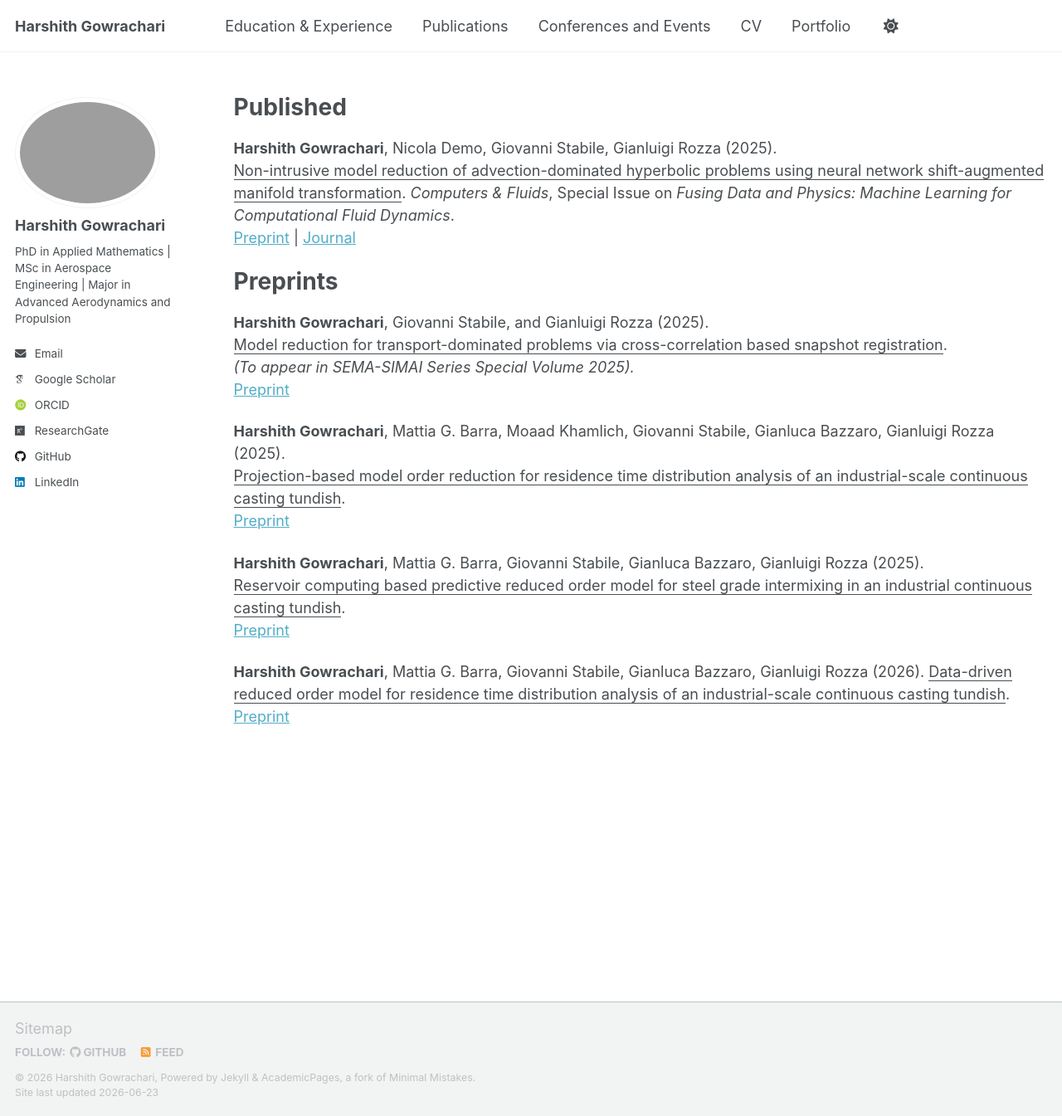
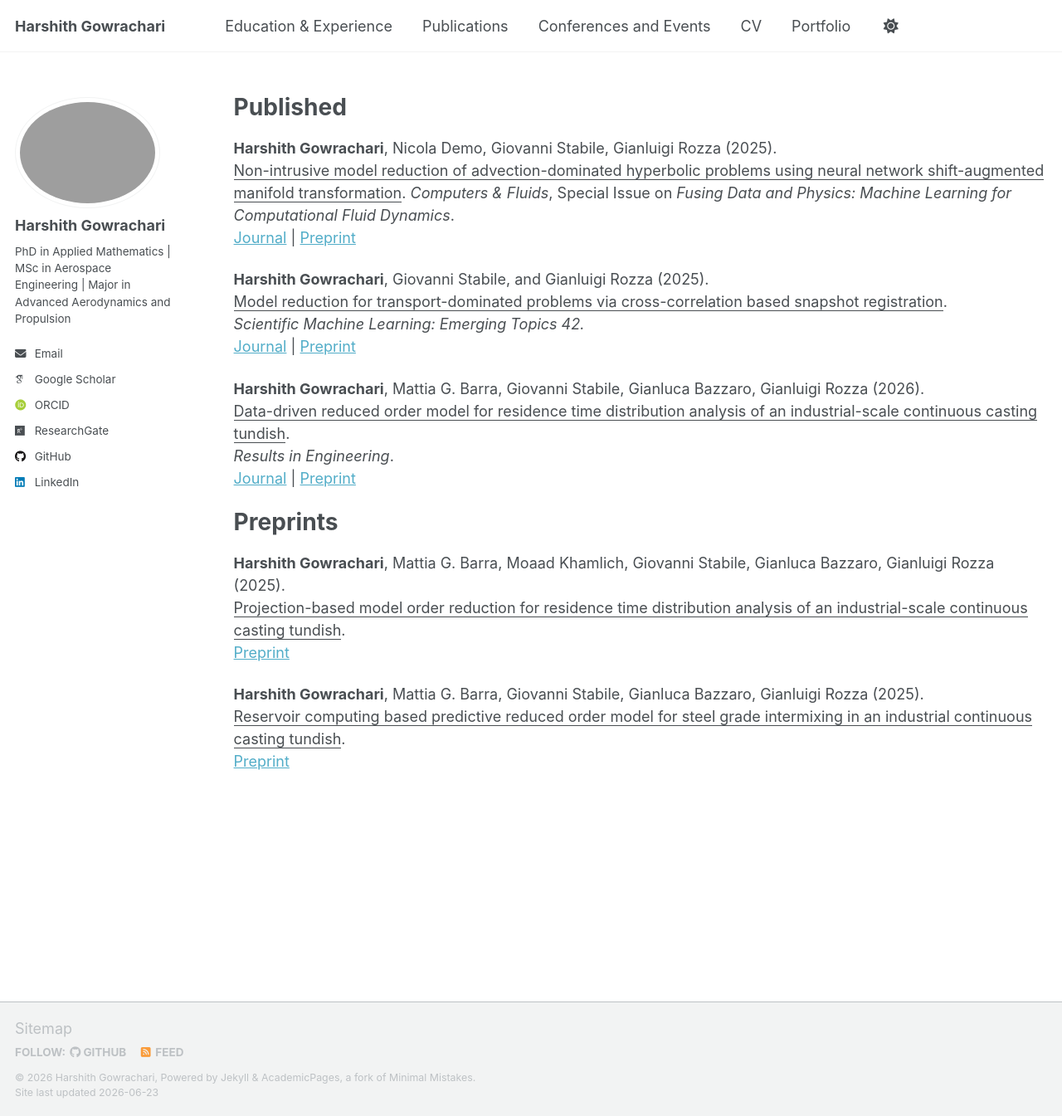
Before and after one commit to harshith-gowrachari/harshith-gowrachari.github.io, a Jekyll site: the page built from _pages/publications.md, in a window 1280 px wide and 1345 px high. Shown: the whole window at 83% size. Built offline with Jekyll 4.4.1, drawn with Linux system fonts in a browser that asks for light colours; some web fonts are replaced; a script that is not in the unit is left out.

Commit message:
Update publications.md

```diff
--- a/_pages/publications.md
+++ b/_pages/publications.md
@@ -11,15 +11,23 @@ Published
 
 **Harshith Gowrachari**, Nicola Demo, Giovanni Stabile, Gianluigi Rozza (2025).
 <u>Non-intrusive model reduction of advection-dominated hyperbolic problems using neural network shift-augmented manifold transformation</u>. *Computers & Fluids*, Special Issue on *Fusing Data and Physics: Machine Learning for Computational Fluid Dynamics*.
-[Preprint](https://doi.org/10.48550/arXiv.2407.18419) | [Journal](https://doi.org/10.1016/j.compfluid.2025.106758)
+[Journal](https://doi.org/10.1016/j.compfluid.2025.106758) | [Preprint](https://doi.org/10.48550/arXiv.2407.18419)
+
+**Harshith Gowrachari**, Giovanni Stabile, and Gianluigi Rozza (2025).
+<u>Model reduction for transport-dominated problems via cross-correlation based snapshot registration</u>.
+*Scientific Machine Learning: Emerging Topics 42.*
+ [Journal](https://doi.org/10.1007/978-3-032-11527-0_10) | [Preprint](https://doi.org/10.48550/arXiv.2501.01299)
+
+**Harshith Gowrachari**, Mattia G. Barra, Giovanni Stabile, Gianluca Bazzaro, Gianluigi Rozza (2026).
+<br>
+<u>Data-driven reduced order model for residence time distribution analysis of an industrial-scale continuous casting tundish</u>.
+<br>
+*Results in Engineering*.
+<br>
+[Journal](https://doi.org/10.1016/j.rineng.2026.111561) | [Preprint](https://doi.org/10.48550/arXiv.2601.00244)
 
 Preprints
 ======
-
-**Harshith Gowrachari**, Giovanni Stabile, and Gianluigi Rozza (2025).
-<u>Model reduction for transport-dominated problems via cross-correlation based snapshot registration</u>.
-*(To appear in SEMA-SIMAI Series Special Volume 2025).*
-[Preprint](https://doi.org/10.48550/arXiv.2501.01299)
 
 **Harshith Gowrachari**, Mattia G. Barra, Moaad Khamlich, Giovanni Stabile, Gianluca Bazzaro, Gianluigi Rozza (2025).
 <u>Projection-based model order reduction for residence time distribution analysis of an industrial-scale continuous casting tundish</u>.
@@ -28,7 +36,3 @@ Preprints
 **Harshith Gowrachari**, Mattia G. Barra, Giovanni Stabile, Gianluca Bazzaro, Gianluigi Rozza (2025).
 <u>Reservoir computing based predictive reduced order model for steel grade intermixing in an industrial continuous casting tundish</u>.
 [Preprint](https://doi.org/10.48550/arXiv.2509.26293)
-
-**Harshith Gowrachari**, Mattia G. Barra, Giovanni Stabile, Gianluca Bazzaro, Gianluigi Rozza (2026).
-<u>Data-driven reduced order model for residence time distribution analysis of an industrial-scale continuous casting tundish</u>.
-[Preprint](https://doi.org/10.48550/arXiv.2601.00244)
```
